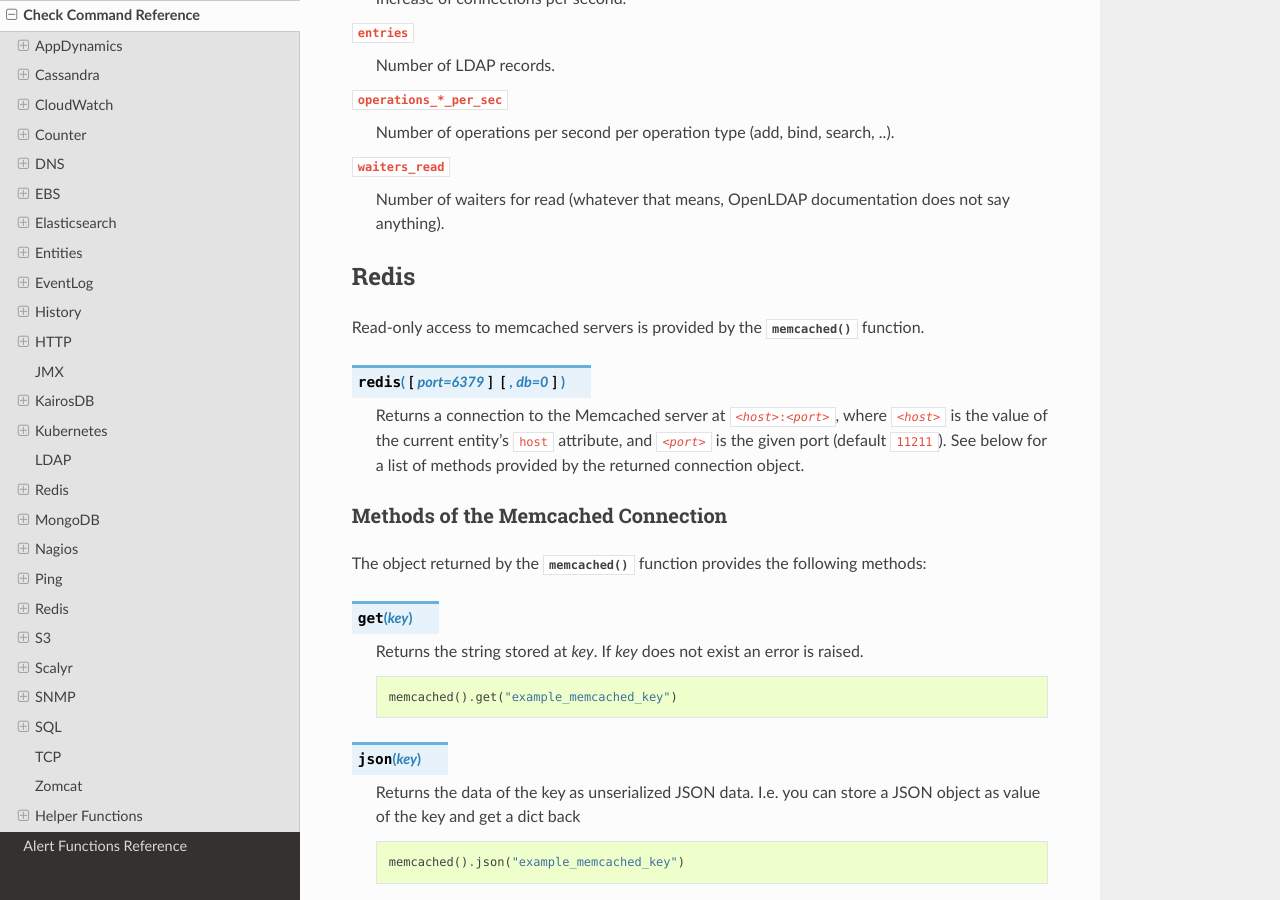
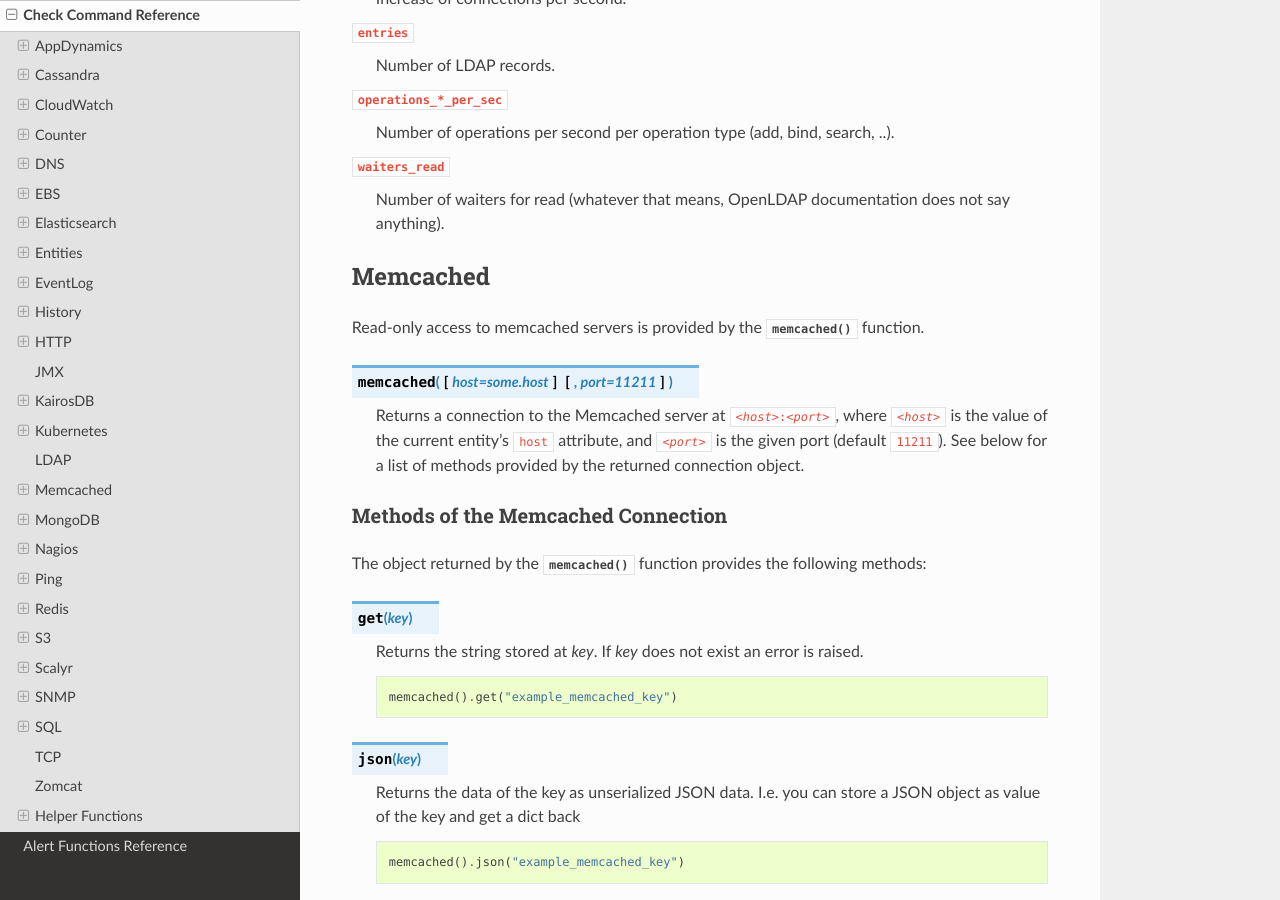
Before and after one commit to zalando-zmon/zmon-docs, a Sphinx documentation site: the page built from docs/user/check-commands.rst, in a window 1280 px wide and 900 px high, scrolled down 22378 px. Built offline with Sphinx 7.4.7 and the Read the Docs theme 2.0.0, drawn with Linux system fonts in a browser that asks for light colours.

Commit message:
fix: it is memcached, not redis ;-)

```diff
--- a/docs/user/check-ref/memcached_wrapper.rst
+++ b/docs/user/check-ref/memcached_wrapper.rst
@@ -1,10 +1,10 @@
-Redis
------
+Memcached
+---------
 
 Read-only access to memcached servers is provided by the :py:func:`memcached` function.
 
 
-.. py:function:: redis([port=6379], [db=0])
+.. py:function:: memcached([host=some.host], [port=11211])
 
     Returns a connection to the Memcached server at :samp:`{<host>}:{<port>}`, where :samp:`{<host>}` is the value
     of the current entity's ``host`` attribute, and :samp:`{<port>}` is the given port (default ``11211``). See
@@ -12,7 +12,7 @@
 
 
 Methods of the Memcached Connection
-^^^^^^^^^^^^^^^^^^^^^^^^^^^^^^^
+^^^^^^^^^^^^^^^^^^^^^^^^^^^^^^^^^^^
 
 The object returned by the :py:func:`memcached` function provides the following methods:
 
```
